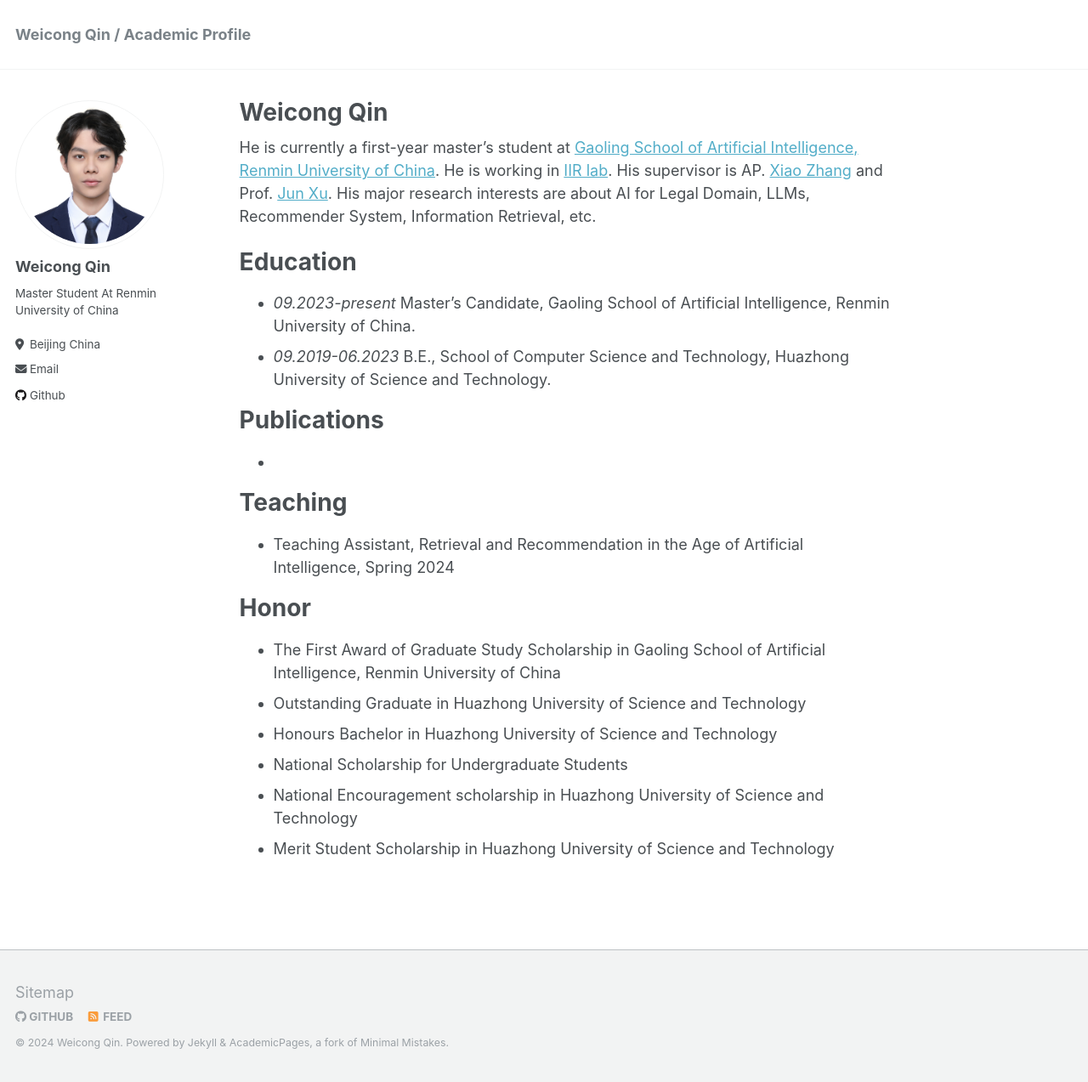
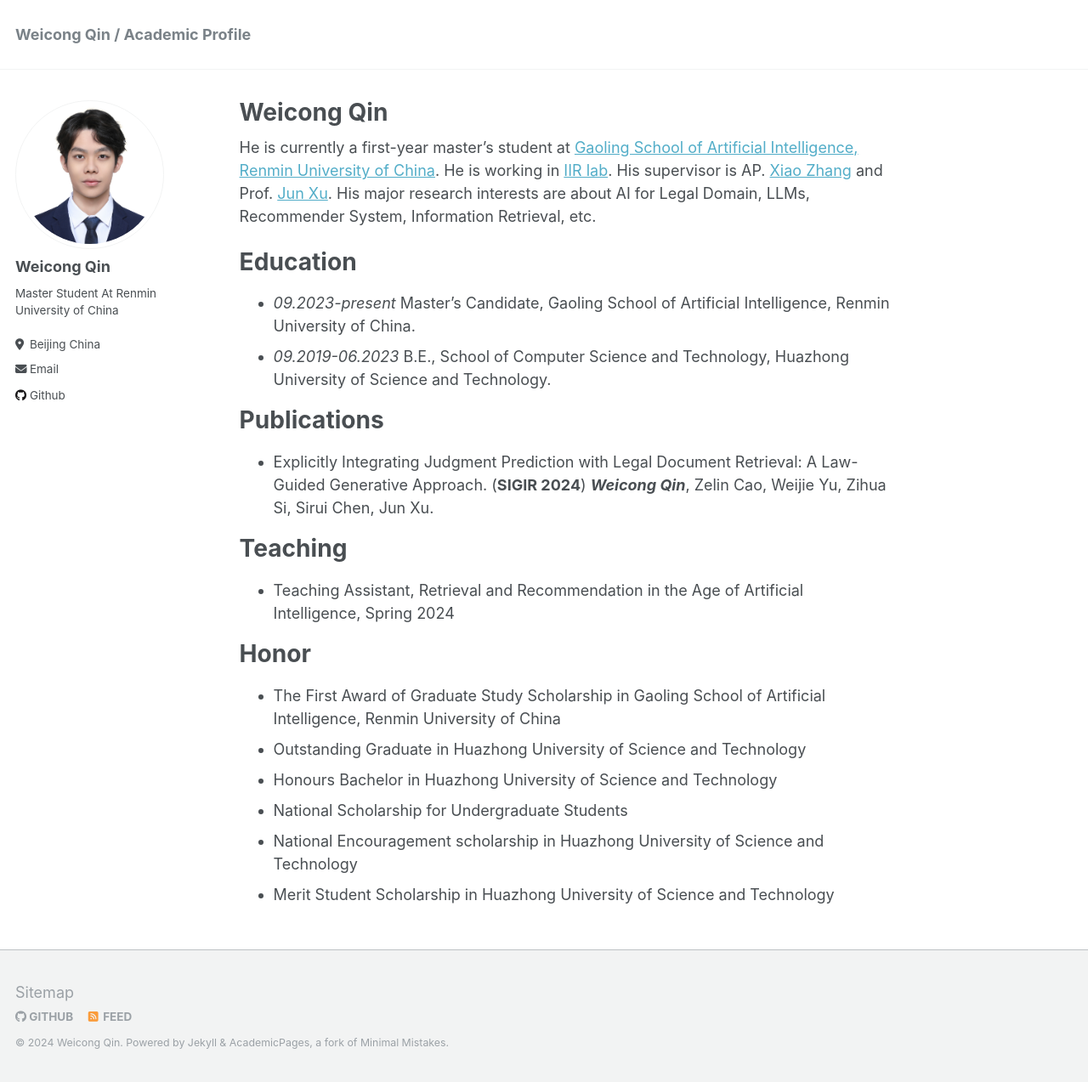
Before and after one commit to E-qin/E-qin.github.io, a Jekyll site: the page built from _pages/about.md, in a window 1280 px wide and 1273 px high. Shown: the whole window at 85% size. Built offline with Jekyll 4.4.1, drawn with Linux system fonts in a browser that asks for light colours.

Commit message:
ADD GEAR

```diff
--- a/_pages/about.md
+++ b/_pages/about.md
@@ -18,7 +18,8 @@ Education
 Publications
 ============
 
-*
+* Explicitly Integrating Judgment Prediction with Legal Document Retrieval: A Law-Guided Generative Approach. (**SIGIR 2024**) ***Weicong Qin***, Zelin Cao, Weijie Yu, Zihua Si, Sirui Chen, Jun Xu.
+
 
 Teaching
 ========
```
